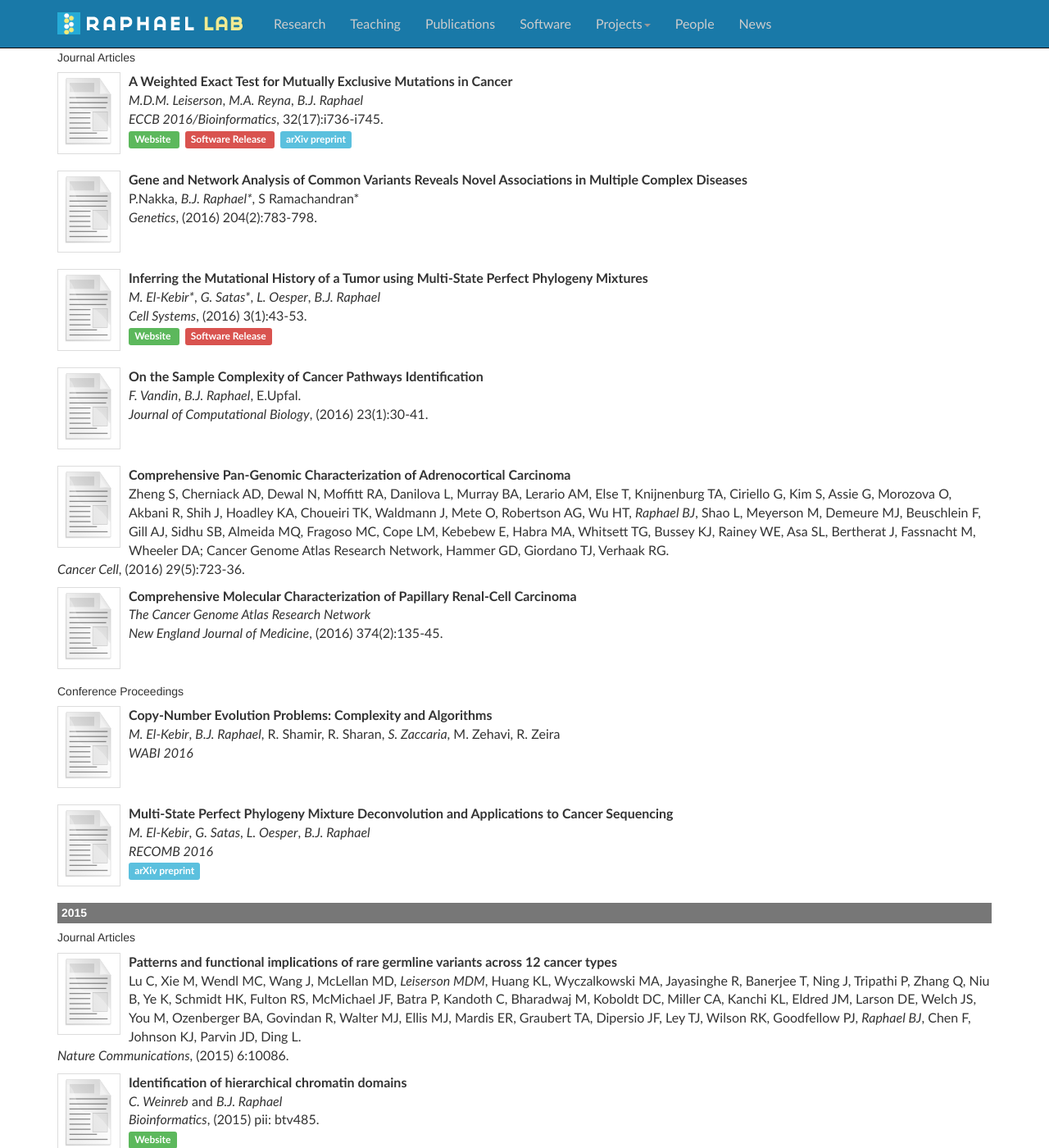
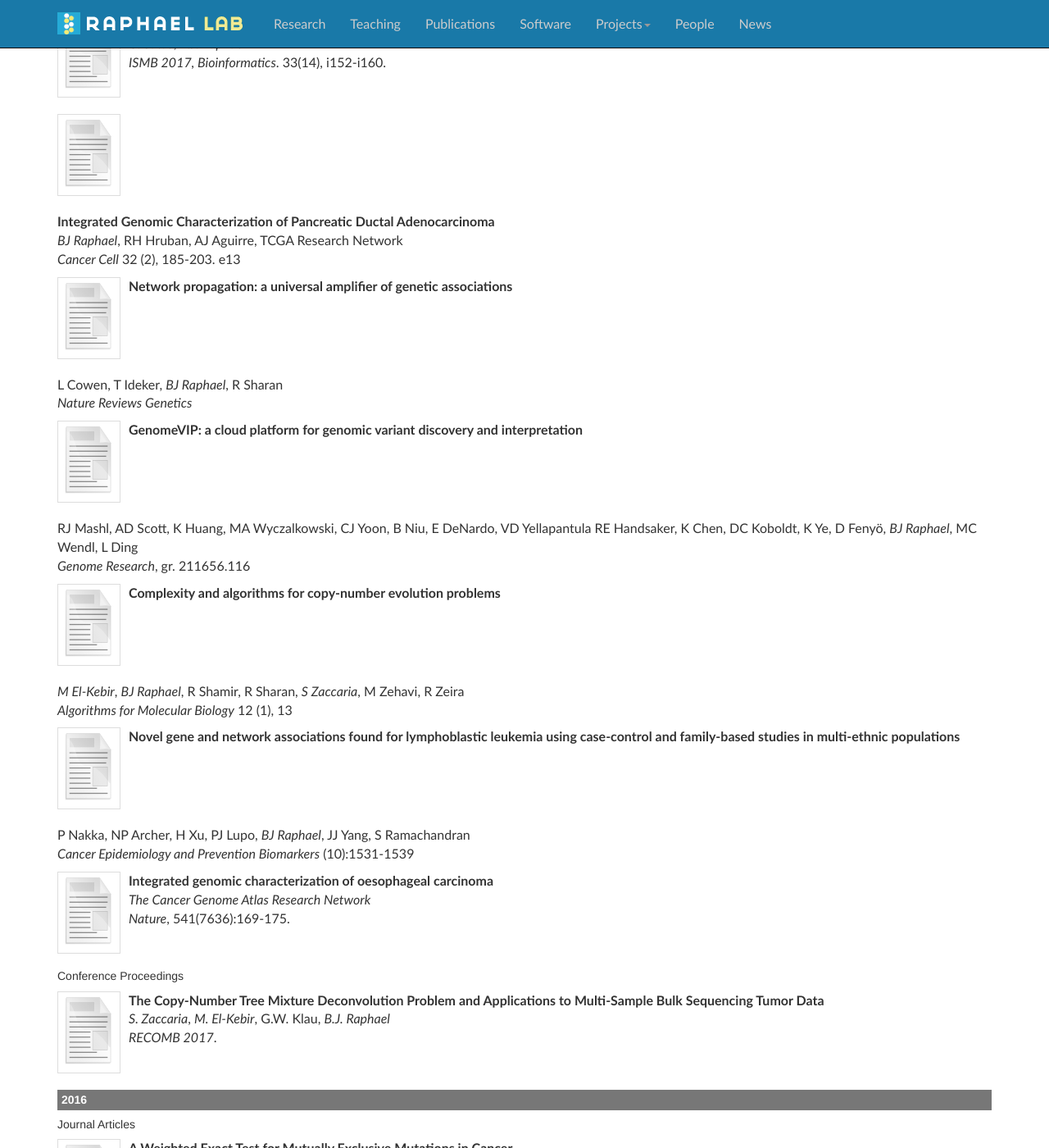
Before and after one commit to raphael-group/raphael-group.github.io, a Jekyll site: the page built from publications/index.md, in a window 1280 px wide and 1400 px high, scrolled down 551 px. Shown: the whole window at 82% size. Built offline with Jekyll 4.4.1, drawn with Linux system fonts in a browser that asks for light colours; nearby versions of some CDN libraries; comment, search, counter and statistics services are not loaded; some of the changed text lies outside the part shown.

Commit message:
Update index.md

```diff
--- a/publications/index.md
+++ b/publications/index.md
@@ -8,24 +8,70 @@ container_css_class: container publications
 
 # publications
 
-### In press ###
+### Preprints and In press ###
+
+* [![ChromothripsisCCB](../assets/img/papers/missing.svg)]()
+**Identifying Simultaneous Rearrangements in Cancer Genomes**
+
+L Oesper, S Dantas, _BJ Raphael_
+
+*bioRxiv, 164855*
+
+### 2017 ###
+
+##### Journal Articles
+
+* [![SingleCellViolations](../assets/img/papers/missing.svg)]()
+**Single-cell sequencing data reveal widespread recurrence and loss of mutational hits in the life histories of tumors**
+
+J Kuipers, K Jahn, _BJ Raphael, N Beerenwinkel
+
+*Genome research*
+
 * [![ISMB2017](../assets/img/papers/missing.svg)]()
 	**Tumor Phylogeny Inference Using Tree-Constrained Importance Sampling**
 
 	_G. Satas_, _B.J. Raphael_
 
-	*ISMB 2017, Bioinformatics* (In Press).
+	*ISMB 2017, Bioinformatics*. 33(14), i152-i160.
 
-* [![RECOMB2017](../assets/img/papers/missing.svg)]()
-	**The Copy-Number Tree Mixture Deconvolution Problem and Applications to Multi-Sample Bulk Sequencing Tumor Data**
+* [![TCGAPDAC](../assets/img/papers/missing.svg)]()
 
-	_S. Zaccaria_, _M. El-Kebir_, G.W. Klau, _B.J. Raphael_
+**Integrated Genomic Characterization of Pancreatic Ductal Adenocarcinoma**
 
-	*RECOMB 2017* (In Press).
+_BJ Raphael_, RH Hruban, AJ Aguirre, TCGA Research Network
 
-### 2017 ###
+*Cancer Cell* 32 (2), 185-203. e13
 
-##### Journal Articles
+* [![NetworkPropagationReview](../assets/img/papers/missing.svg)]()
+**Network propagation: a universal amplifier of genetic associations**
+
+L Cowen, T Ideker, _BJ Raphael_, R Sharan
+
+*Nature Reviews Genetics*
+
+* [![GenomeVIP](../assets/img/papers/missing.svg)]()
+**GenomeVIP: a cloud platform for genomic variant discovery and interpretation**
+
+RJ Mashl, AD Scott, K Huang, MA Wyczalkowski, CJ Yoon, B Niu, E DeNardo, VD Yellapantula
+ RE Handsaker, K Chen, DC Koboldt, K Ye, D Fenyö, _BJ Raphael_, MC Wendl, L Ding
+
+*Genome Research*, gr. 211656.116
+
+* [![CNTAMB](../assets/img/papers/missing.svg)]()
+**Complexity and algorithms for copy-number evolution problems**
+
+_M El-Kebir_, _BJ Raphael_, R Shamir, R Sharan, _S Zaccaria_, M Zehavi,  R Zeira
+
+*Algorithms for Molecular Biology* 12 (1), 13
+
+* [![PegasusALL](../assets/img/papers/missing.svg)]()
+**Novel gene and network associations found for lymphoblastic leukemia using case-control and family-based studies in multi-ethnic populations**
+
+P Nakka, NP Archer, H Xu, PJ Lupo, _BJ Raphael_, JJ Yang, S Ramachandran
+
+*Cancer Epidemiology and Prevention Biomarkers*  (10):1531-1539
+
 
 * [![TCGAESCA](../assets/img/papers/missing.svg)](http://www.nature.com/nature/journal/v541/n7636/full/nature20805.html)
 	**Integrated genomic characterization of oesophageal carcinoma**
@@ -33,6 +79,16 @@ container_css_class: container publications
 	_The Cancer Genome Atlas Research Network_
 
 	*Nature*, 541(7636):169-175.
+
+##### Conference Proceedings
+
+* [![RECOMB2017](../assets/img/papers/missing.svg)]()
+	**The Copy-Number Tree Mixture Deconvolution Problem and Applications to Multi-Sample Bulk Sequencing Tumor Data**
+
+	_S. Zaccaria_, _M. El-Kebir_, G.W. Klau, _B.J. Raphael_
+
+	*RECOMB 2017*.
+
 
 ### 2016 ###
 
```
